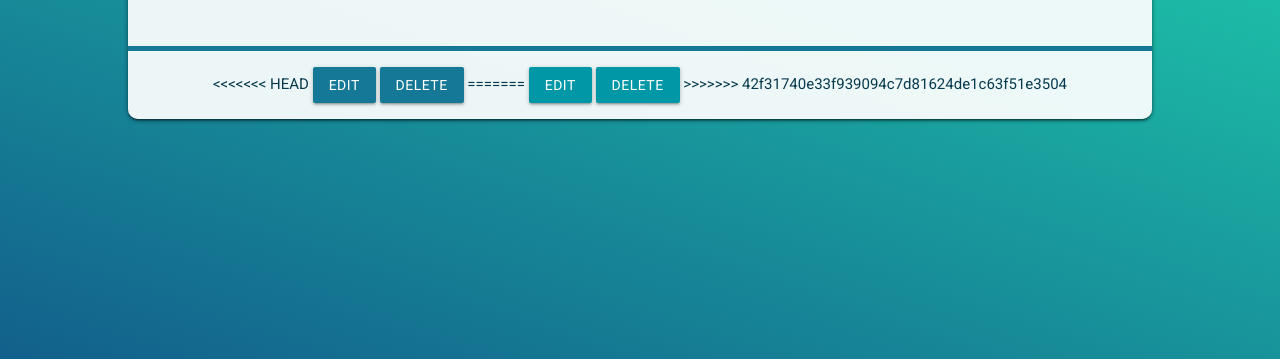
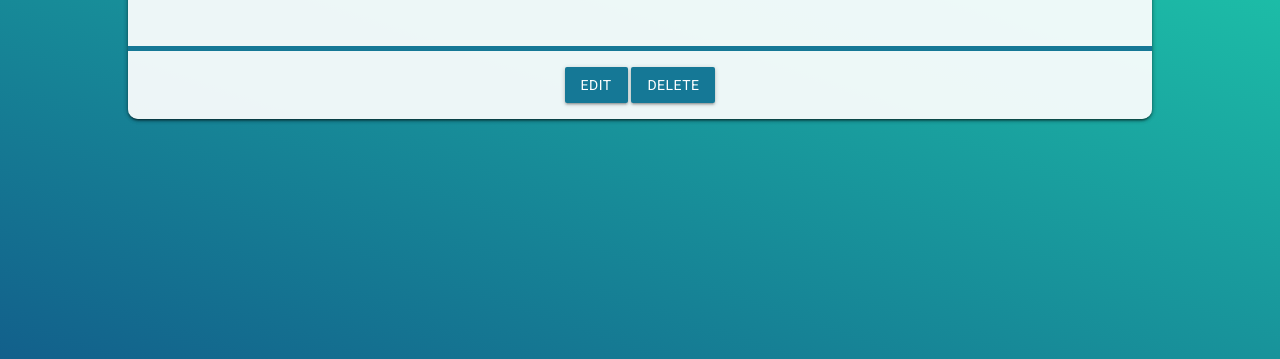
Before and after one commit to shin-shin/pack-animal, a Django app: template main_app/templates/destinations/destination.html in a window 1280 px wide. Shown: the part 347-706 px from the top of the page. Run offline with Django 3.2, Linux system fonts and the light colour scheme; the template is opened without the code that fills it, so the values that code supplies are empty; some libraries are stand-ins or nearby versions.

Commit message:
fixes merge issues

```diff
--- a/main_app/templates/destinations/attractions.html
+++ b/main_app/templates/destinations/attractions.html
@@ -7,7 +7,7 @@
 <h1>Attractions in {{ destination.location }}</h1>
 <h5>Check out the most popular attractions in {{ destination.location }}!</h5>
 <p>If you would like to visit some of attractions, just add them to your itinerary.</p>
-
+</div>
 {% for attraction in attractions %}
 <div class="row">
     <div class="col s12 m4">
--- a/main_app/templates/destinations/destination.html
+++ b/main_app/templates/destinations/destination.html
@@ -42,13 +42,8 @@
                 <br>
             </div>
             <div class="card-action">
-<<<<<<< HEAD
                 <a class="btn" href="{% url 'destination_update' destination.id %}" >Edit</a>
                 <a class="btn" href="{% url 'destination_delete' destination.id %}" >Delete</a>
-=======
-                <a href="{% url 'destination_update' destination.id %}" class="btn cyan darken-2">Edit</a>
-                <a href="{% url 'destination_delete' destination.id %}" class="btn cyan darken-2">Delete</a>
->>>>>>> 42f31740e33f939094c7d81624de1c63f51e3504
             </div>
         </div>
     </div>
```
